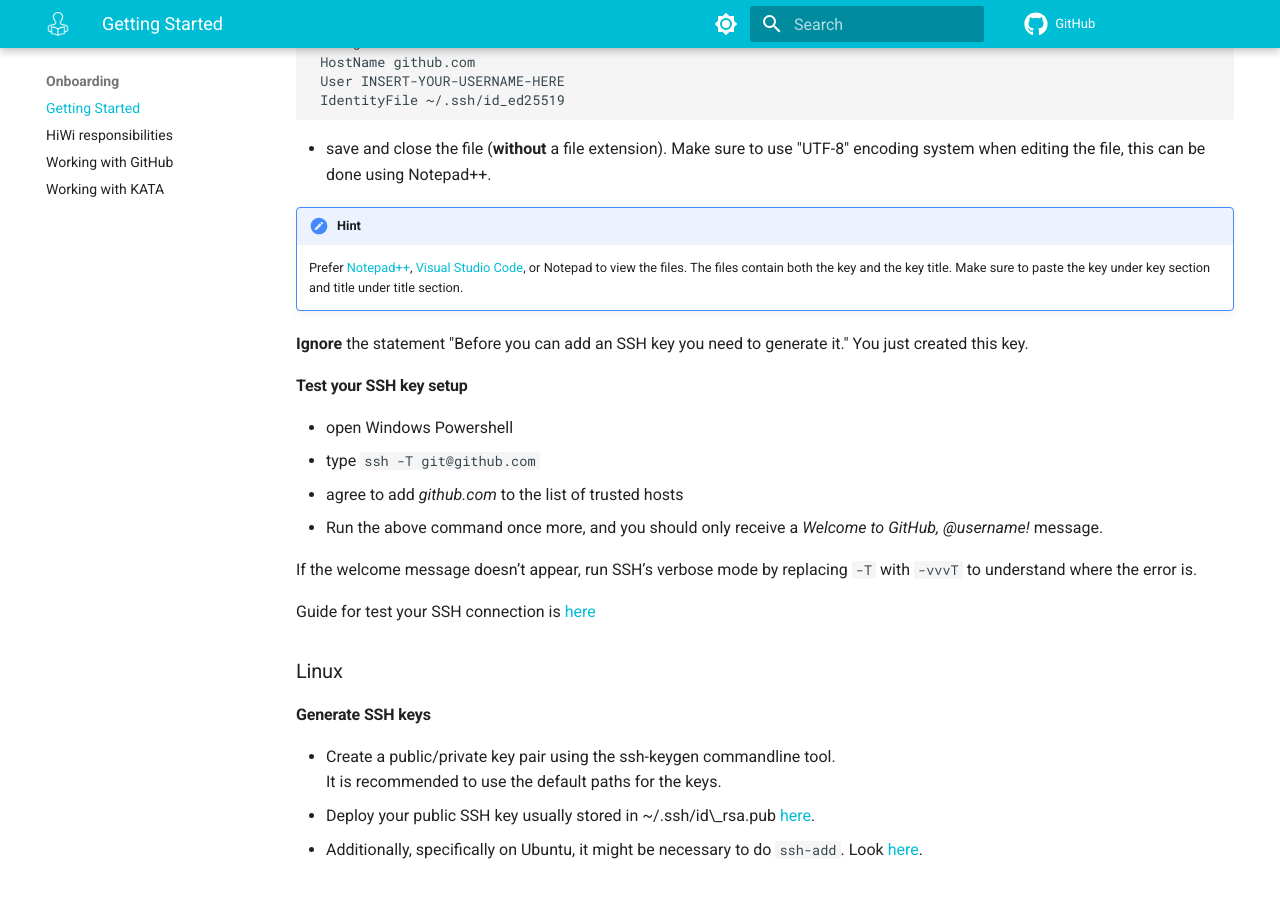
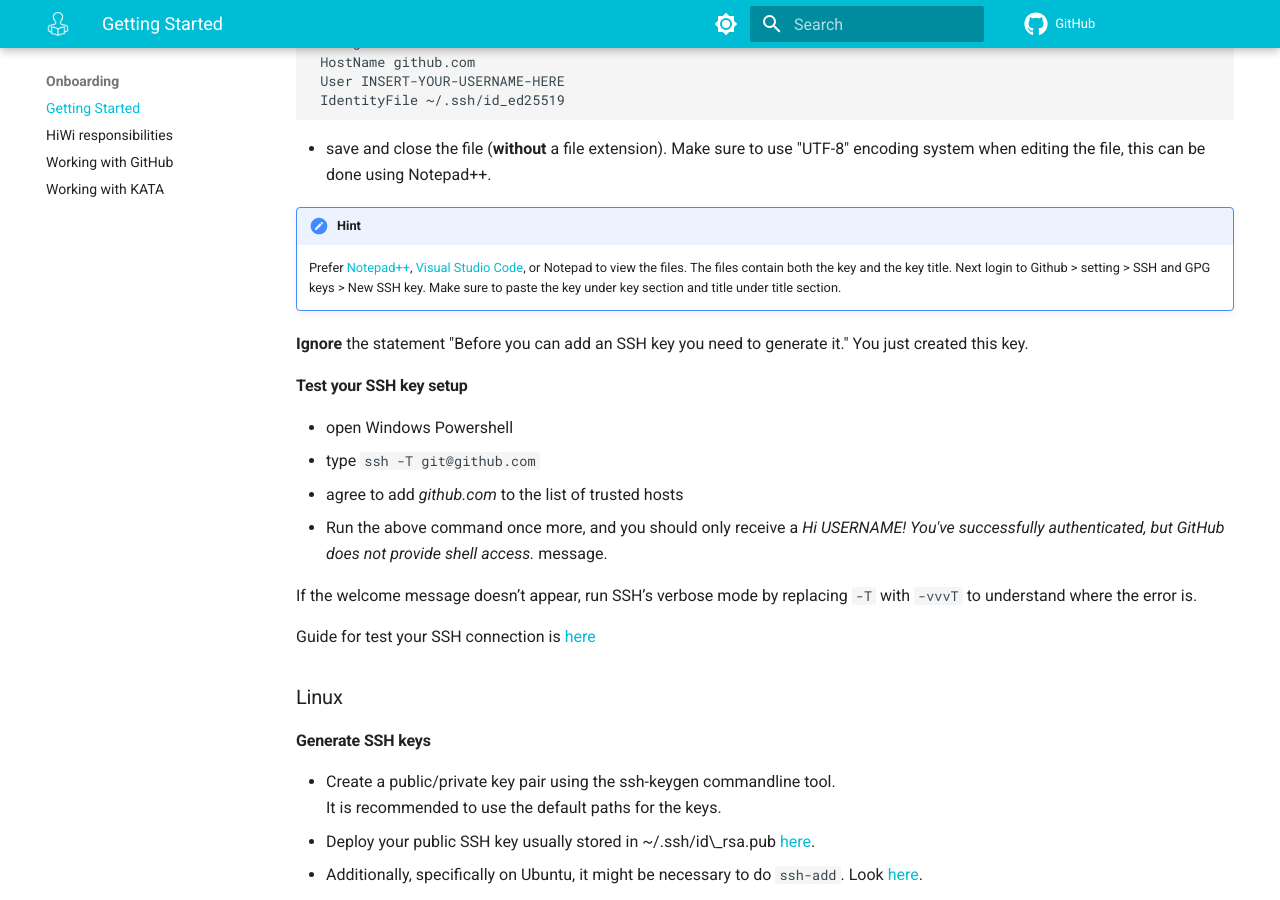
Before and after one commit to josephhuang08/student-guide, an MkDocs documentation site: the page built from docs/content-onboarding/onboarding.md, in a window 1280 px wide and 900 px high, scrolled down 2820 px. Built offline with MkDocs 1.6.1 and Material for MkDocs 9.7.7, drawn with Linux system fonts in a browser that asks for light colours; comment, search, counter and statistics services are not loaded.

Commit message:
Provide more detail on SSH key and update out-dated received message.

```diff
--- a/docs/content-onboarding/onboarding.md
+++ b/docs/content-onboarding/onboarding.md
@@ -103,7 +103,7 @@ Host github.com
 * save and close the file (**without** a file extension). Make sure to use "UTF-8" encoding system when editing the file, this can be done using Notepad++.
 
 !!! hint
-    Prefer [Notepad++](https://notepad-plus-plus.org/), [Visual Studio Code](https://code.visualstudio.com/), or Notepad to view the files. The files contain both the key and the key title. Make sure to paste the key under key section and title under title section.
+    Prefer [Notepad++](https://notepad-plus-plus.org/), [Visual Studio Code](https://code.visualstudio.com/), or Notepad to view the files. The files contain both the key and the key title. Next login to Github > setting > SSH and GPG keys > New SSH key. Make sure to paste the key under key section and title under title section.
 
 **Ignore** the statement "Before you can add an SSH key you need to generate it." You just created this key.
 
@@ -112,7 +112,7 @@ Host github.com
 * open Windows Powershell
 * type `ssh -T git@github.com`
 * agree to add *github.com* to the list of trusted hosts
-* Run the above command once more, and you should only receive a *Welcome to GitHub, @username!* message.
+* Run the above command once more, and you should only receive a *Hi USERNAME! You've successfully authenticated, but GitHub does not provide shell access.* message.
 
 If the welcome message doesn’t appear, run SSH’s verbose mode by replacing `-T` with `-vvvT` to understand where the error is.
 
```
